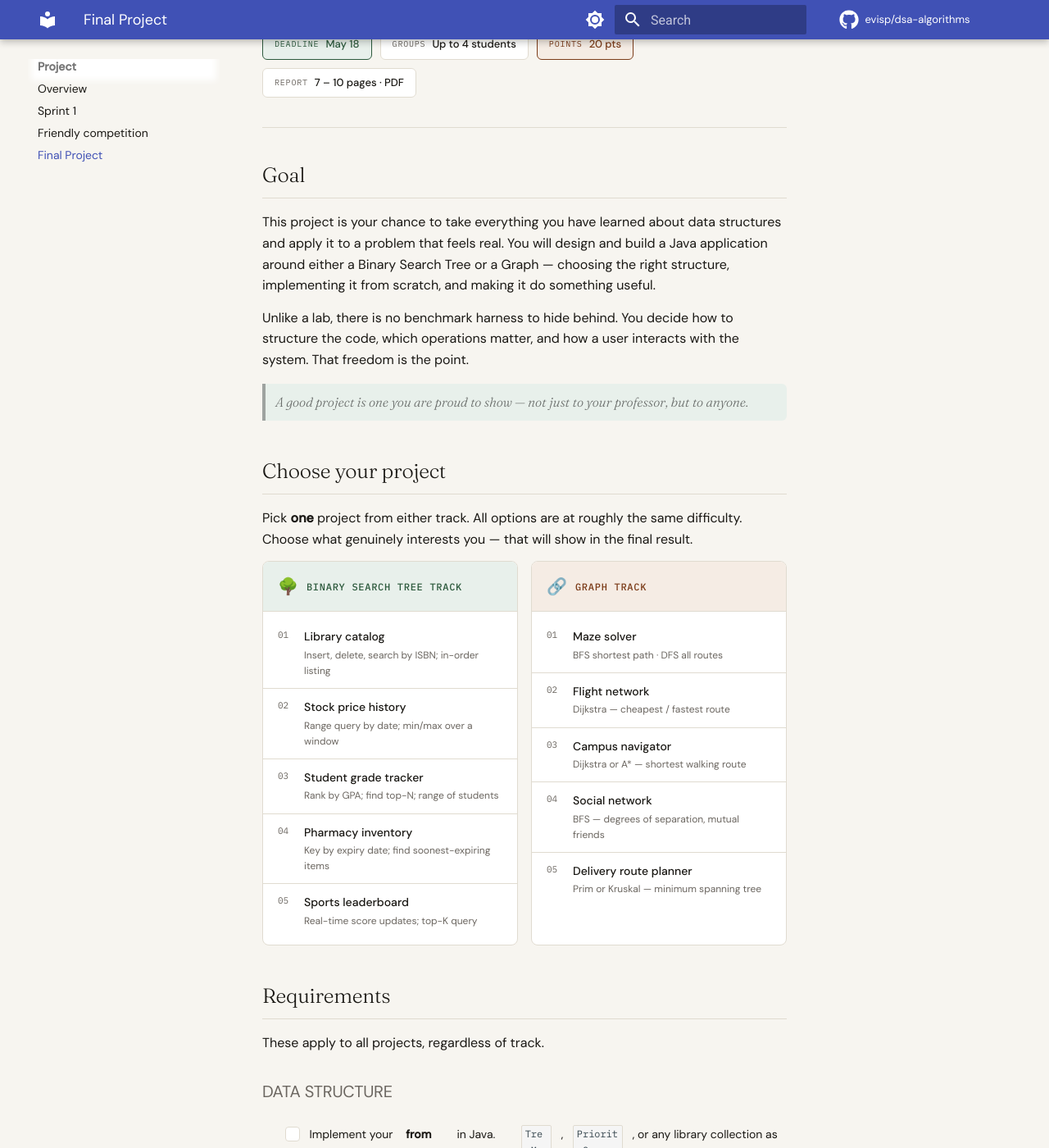
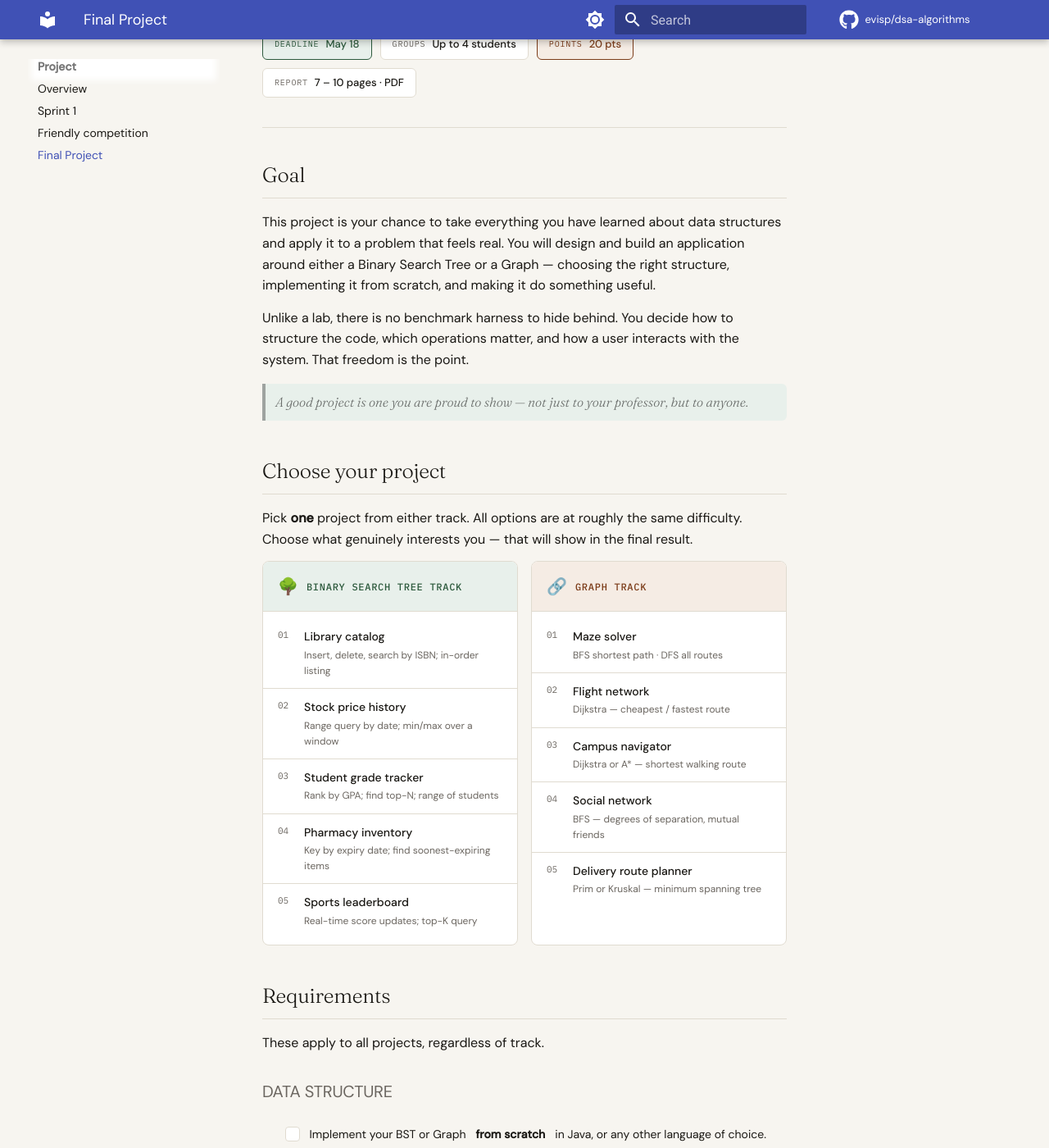
Before and after one commit to evisp/dsa-algorithms, an MkDocs documentation site: the page built from docs/project/final-project.md, in a window 1280 px wide and 1400 px high, scrolled down 372 px. Shown: the whole window at 82% size. Built offline with MkDocs 1.6.1 and Material for MkDocs 9.7.7, drawn with Linux system fonts in a browser that asks for light colours; comment, search, counter and statistics services are not loaded; some of the changed text lies outside the part shown.

Commit message:
update: final projectject requirements

```diff
--- a/docs/project/final-project.md
+++ b/docs/project/final-project.md
@@ -416,7 +416,7 @@
     <h2>Goal</h2>
     <p>
       This project is your chance to take everything you have learned about data structures and apply it
-      to a problem that feels real. You will design and build a Java application around either a
+      to a problem that feels real. You will design and build an application around either a
       Binary Search Tree or a Graph — choosing the right structure, implementing it from scratch,
       and making it do something useful.
     </p>
@@ -539,7 +539,7 @@
 
     <h3>Data structure</h3>
     <ul class="req-list">
-      <li><span class="req-check"></span>Implement your BST or Graph <strong>from scratch</strong> in Java. Do not use <code>TreeMap</code>, <code>PriorityQueue</code>, or any library collection as the underlying structure.</li>
+      <li><span class="req-check"></span>Implement your BST or Graph <strong>from scratch</strong> in Java, or any other language of choice.</li>
       <li><span class="req-check"></span>Your implementation must live in a clearly named package, e.g. <code>dsa.project.tree</code> or <code>dsa.project.graph</code>.</li>
       <li><span class="req-check"></span>Handle edge cases: empty structure, element not found, duplicate keys — without crashing.</li>
     </ul>
@@ -559,7 +559,7 @@
     <h3>Code quality</h3>
     <ul class="req-list">
       <li><span class="req-check"></span>Meaningful class and variable names throughout.</li>
-      <li><span class="req-check"></span>Each public method has a short Javadoc comment.</li>
+      <li><span class="req-check"></span>Each public method has a short comment.</li>
     </ul>
 
     <div class="admonition tip">
@@ -581,9 +581,8 @@
 
       <div class="submit-card">
         <h4>01 — Source code</h4>
-        <p>A zip of your Eclipse or IntelliJ project, <em>or</em> a link to a public GitHub repository.</p>
+        <p>A zip of your project, <em>or</em> a link to a public GitHub repository.</p>
         <ul>
-          <li>Must run by starting <strong>Main.java</strong> with no extra setup</li>
           <li>Include all team members' names in a top-level <strong>README.md</strong></li>
         </ul>
       </div>
```
